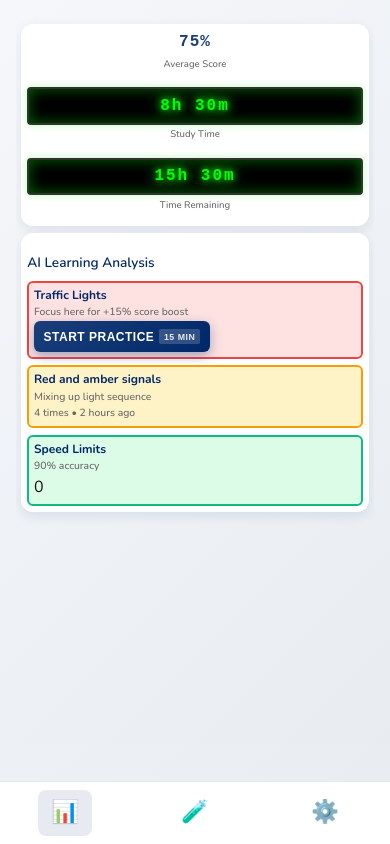
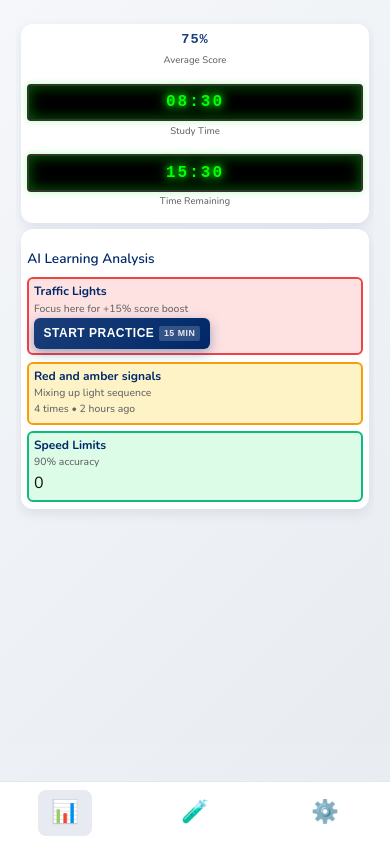
Before and after one commit to fullcircleAI/cbr-ai-coach, a React (Create React App) app: page / in a window 390 px wide. Built offline with nearby package versions, Linux system fonts and the light colour scheme.

Commit message:
MOBILE iOS: Format time as digital scoreboard (08:30) and make 75% average score bolder - page stays unscrollable

```diff
--- a/src/components/AICoachDashboard.css
+++ b/src/components/AICoachDashboard.css
@@ -72,11 +72,17 @@
 
 .summary-stat .stat-number {
   font-size: 0.75rem;
-  font-weight: 700;
+  font-weight: 900;
   color: var(--primary-blue);
   margin-bottom: 0.15rem;
   font-family: 'Courier New', monospace;
   letter-spacing: 1px;
+}
+
+/* Make Average Score (first stat) extra bold */
+.summary-stat:nth-child(1) .stat-number {
+  font-weight: 900;
+  font-size: 0.85rem;
 }
 
 /* Digital Clock Style for Time Stats */
--- a/src/components/AICoachDashboard.tsx
+++ b/src/components/AICoachDashboard.tsx
@@ -83,7 +83,8 @@ export const AICoachDashboard: React.FC = () => {
   const formatTime = (hours: number) => {
     const wholeHours = Math.floor(hours);
     const minutes = Math.round((hours - wholeHours) * 60);
-    return `${wholeHours}h ${minutes}m`;
+    // Digital clock format like football scoreboard: "08:30"
+    return `${String(wholeHours).padStart(2, '0')}:${String(minutes).padStart(2, '0')}`;
   };
 
   const getTimeRemaining = () => {
```
